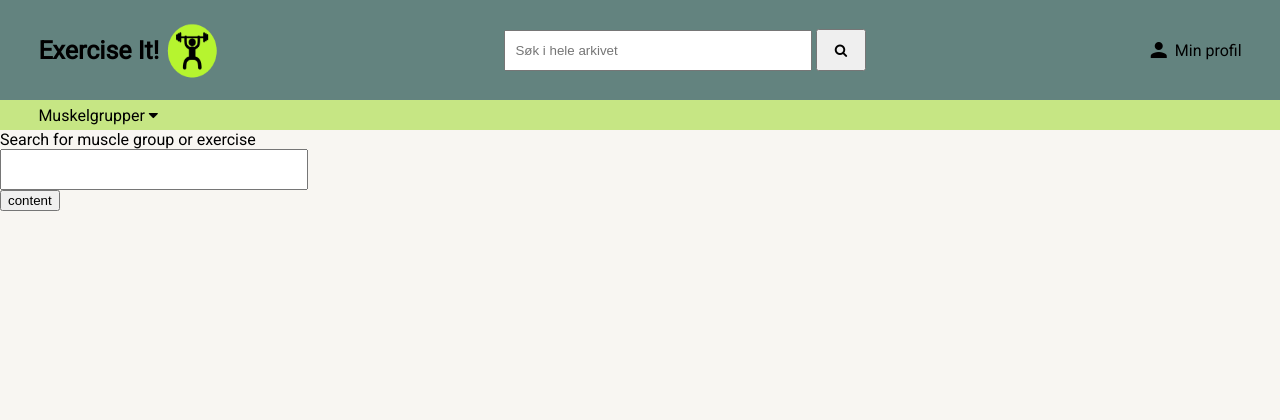
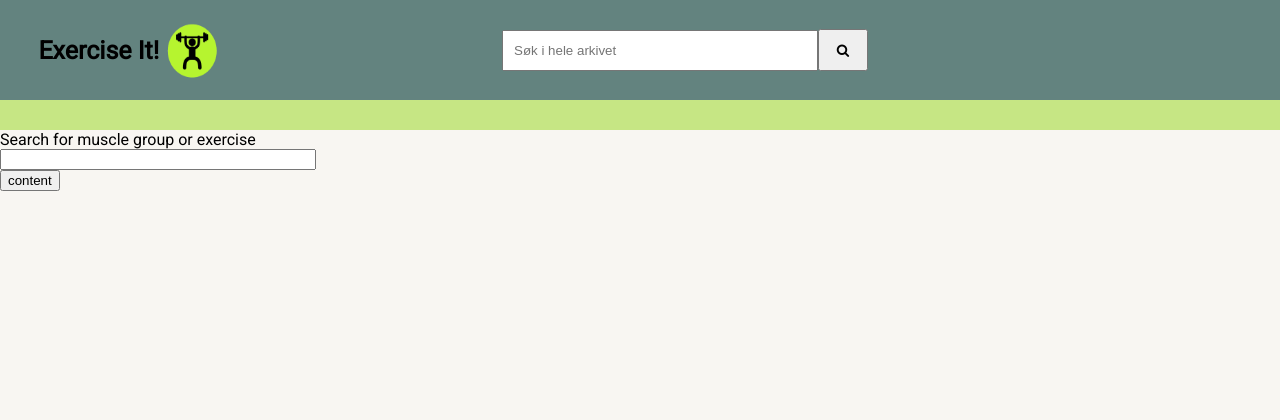
Before and after one commit to sigrunnu/programvareutviklingV2020, a Django app: template feed/templates/feed/feed.html in a window 1280 px wide. Shown: the top 420 px of the page. Run offline with Django 3.2, Linux system fonts and the light colour scheme; the template is opened without the code that fills it, so the values that code supplies are empty; parts of the project's set-up code (start-up, migrations or seed data) failed here and were passed over.

Commit message:
Remove non-functional implementations and add logo to button

```diff
--- a/feed/static/feed/headerFooterStyle.css
+++ b/feed/static/feed/headerFooterStyle.css
@@ -40,34 +40,52 @@
     margin-left: 3%;
 }
 
+
 #logo {
     vertical-align: middle;
 
 }
 
+#logoBtn{
+    text-decoration: none;
+}
 #exerciseIt {
     vertical-align: middle;
     display: inline;
     font-weight: bold;
     font-size: 25px;
+    color: black;
+    text-decoration: none;
+}
+#search{
+    height: 100%;
+    display: flex;
+    justify-content: space-evenly;
+     align-items: center;
 
 
 }
-
 #searchbtn {
-    height: 41.5px;
+    height: 118%;
     width: 50px;
 }
 
 #searchfield {
+    padding-left: 10px;
     margin: 0;
-    height: 35px;
+    height: 100%;
     width: 300px;
 
 }
 
+#searchform{
+    height: 35%;
+}
+
 #profileContainer {
     margin-right: 3%;
+    visibility: hidden;
+
 }
 
 #myProfile {
--- a/feed/templates/feed/base.html
+++ b/feed/templates/feed/base.html
@@ -28,32 +28,35 @@
 
     <div id="header">
         <div id="container">
-            <div class="item" id="logoContainer">
-
+            <div class="item" id="logoContainer" >
+                <a class="item" id="logoBtn" href="{% url 'feed-home' %}">
                 <p id="exerciseIt">Exercise It!</p>
                 {% load static %}
                 <img id="logo" src="{% static 'feed/logo.png' %}"
                      alt="My image" style="width: 60px; height: 60px;">
+                </a>
+            </div>
 
-            </div>
-            <div class="item" id="search">
                 <form id="searchform" action="{% url 'search' %}">
-                    <input placeholder="  Søk i hele arkivet" type="text"
+                     <div class="item" id="search">
+                    <input placeholder="Søk i hele arkivet" type="text"
                            id="searchfield" name="search_field"/>
                     <button id="searchbtn" type="submit">
                         <i class="fa fa-search"></i>
                     </button>
+                     </div>
                 </form>
-            </div>
 
             <div class="item" id="profileContainer">
                 <i class="material-icons">person</i>
                 <p id="myProfile">Min profil</p>
             </div>
+
         </div>
 
 
         <div id="undermenu">
+            <!--
             <div class="dropdown">
                 <div class="dropbtn">
                     Muskelgrupper <i class="fa fa-caret-down"></i>
@@ -67,8 +70,11 @@
                     <a href="#">Overkropp</a>
                 </div>
             </div>
+            -->
         </div>
+
     </div>
+
     <main>
         {% block content %}
 
```
